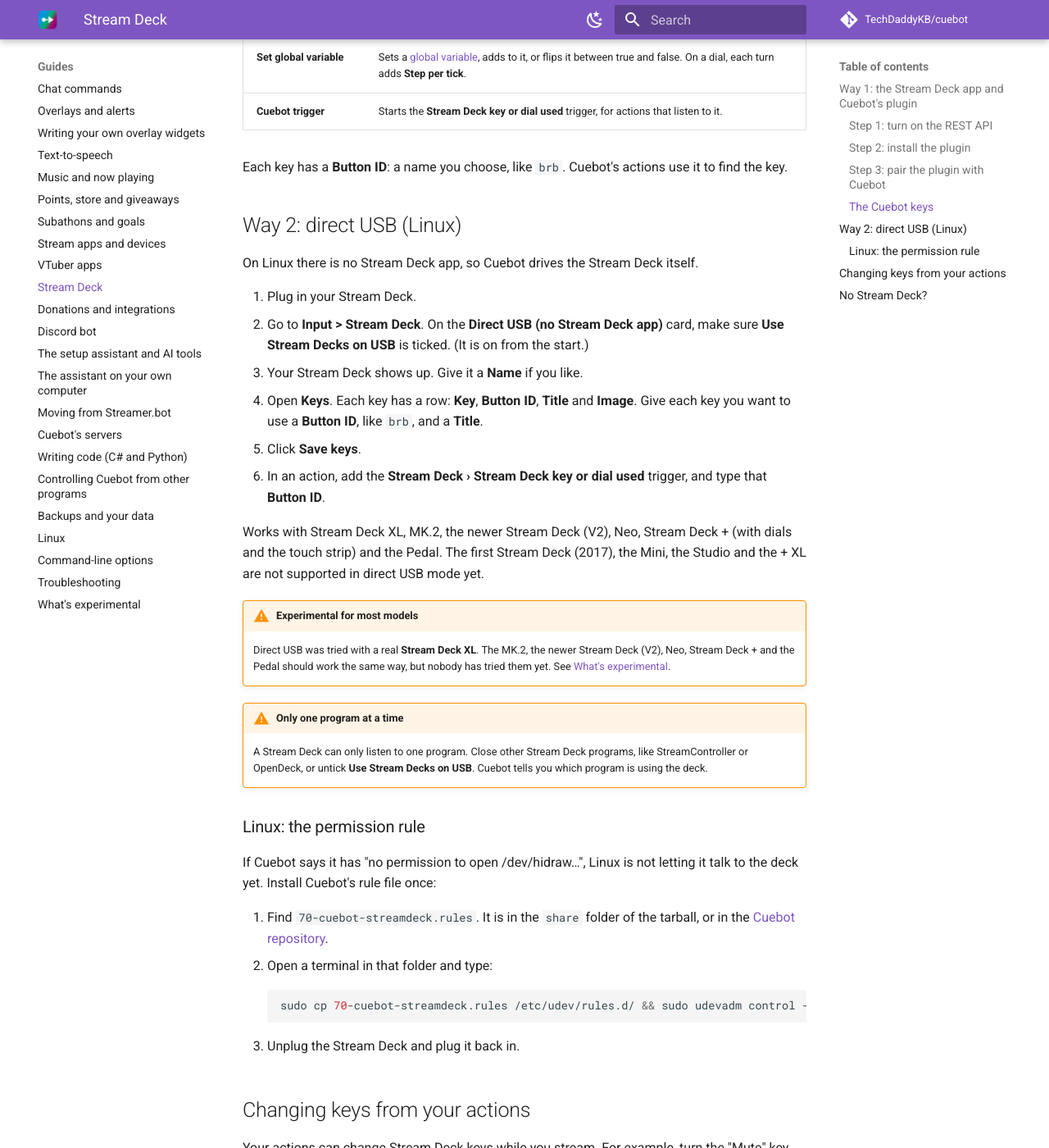
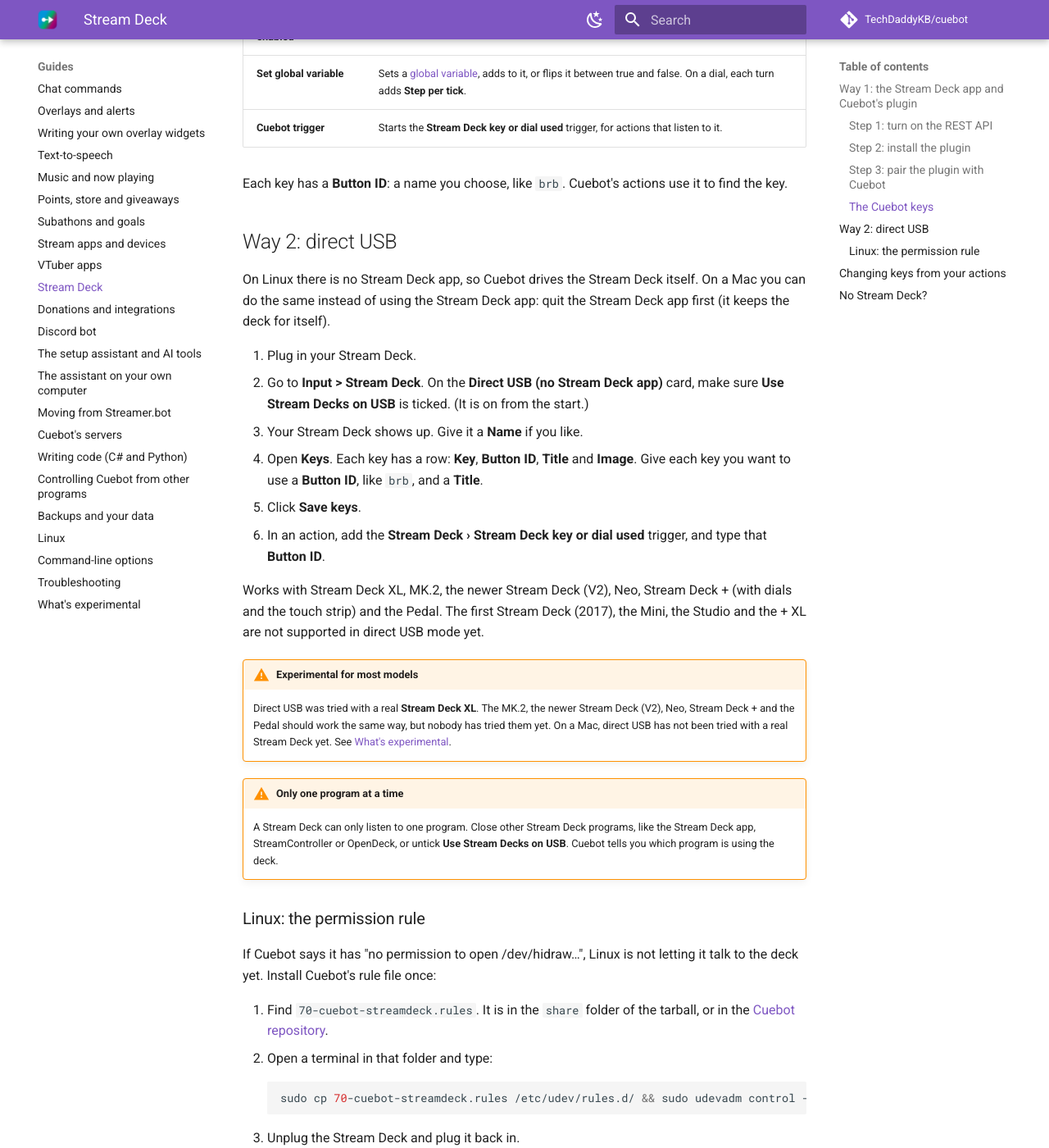
Before and after one commit to TechDaddyKB/cuebot, an MkDocs documentation site: the page built from website/docs/guides/stream-deck.md, in a window 1280 px wide and 1400 px high, scrolled down 1798 px. Shown: the whole window at 82% size. Built offline with MkDocs 1.6.1 and Material for MkDocs 9.7.7, drawn with Linux system fonts in a browser that asks for light colours; comment, search, counter and statistics services are not loaded; some of the changed text lies outside the part shown.

Commit message:
Docs: hotkeys, key presses, MIDI and direct-USB Stream Deck on a Mac
The hotkeys section says Meta is Command and Alt is Option, and walks
through the Input Monitoring (hotkeys) and Accessibility (Keyboard press)
permissions; the Stream Deck guide lists direct USB for macOS (quit the
Stream Deck app first); What's experimental and the devices guide say
what was and was not checked on a Mac.

Checks: mkdocs build --strict passes.

AI-Assisted-By: Claude

```diff
--- a/website/docs/guides/stream-deck.md
+++ b/website/docs/guides/stream-deck.md
@@ -8,8 +8,8 @@ There are two ways to connect one. Pick **one**.
 | | With the Stream Deck app | Direct USB |
 | --- | --- | --- |
 | **What it is** | Elgato's own Stream Deck app, plus Cuebot's plugin | Cuebot talks to the Stream Deck by itself |
-| **Works on** | Windows and macOS (where the Stream Deck app runs) | Linux |
-| **Good for** | Mixing Cuebot buttons with other plugins | Linux, where Elgato has no app |
+| **Works on** | Windows and macOS (where the Stream Deck app runs) | Linux and macOS |
+| **Good for** | Mixing Cuebot buttons with other plugins | Linux, where Elgato has no app, or a Mac without the app |
 
 Both are on **Input > Stream Deck**.
 
@@ -57,9 +57,10 @@ Cuebot lists connected Stream Deck apps under **Connected Stream Deck apps**.
 
 Each key has a **Button ID**: a name you choose, like `brb`. Cuebot's actions use it to find the key.
 
-## Way 2: direct USB (Linux)
+## Way 2: direct USB
 
-On Linux there is no Stream Deck app, so Cuebot drives the Stream Deck itself.
+On Linux there is no Stream Deck app, so Cuebot drives the Stream Deck itself. On a Mac you can do the same instead of
+using the Stream Deck app: quit the Stream Deck app first (it keeps the deck for itself).
 
 1. Plug in your Stream Deck.
 2. Go to **Input > Stream Deck**. On the **Direct USB (no Stream Deck app)** card, make sure **Use Stream Decks on
@@ -76,11 +77,12 @@ yet.
 
 !!! warning "Experimental for most models"
     Direct USB was tried with a real **Stream Deck XL**. The MK.2, the newer Stream Deck (V2), Neo, Stream Deck + and
-    the Pedal should work the same way, but nobody has tried them yet. See [What's experimental](experimental.md).
+    the Pedal should work the same way, but nobody has tried them yet. On a Mac, direct USB has not been tried with a
+    real Stream Deck yet. See [What's experimental](experimental.md).
 
 !!! warning "Only one program at a time"
-    A Stream Deck can only listen to one program. Close other Stream Deck programs, like StreamController or OpenDeck,
-    or untick **Use Stream Decks on USB**. Cuebot tells you which program is using the deck.
+    A Stream Deck can only listen to one program. Close other Stream Deck programs, like the Stream Deck app,
+    StreamController or OpenDeck, or untick **Use Stream Decks on USB**. Cuebot tells you which program is using the deck.
 
 ### Linux: the permission rule
 
```
Also changed, not shown: website/docs/guides/actions-and-triggers.md (+6 -0 lines), website/docs/guides/experimental.md (+3 -3 lines), website/docs/guides/stream-apps-and-devices.md (+2 -1 lines).
